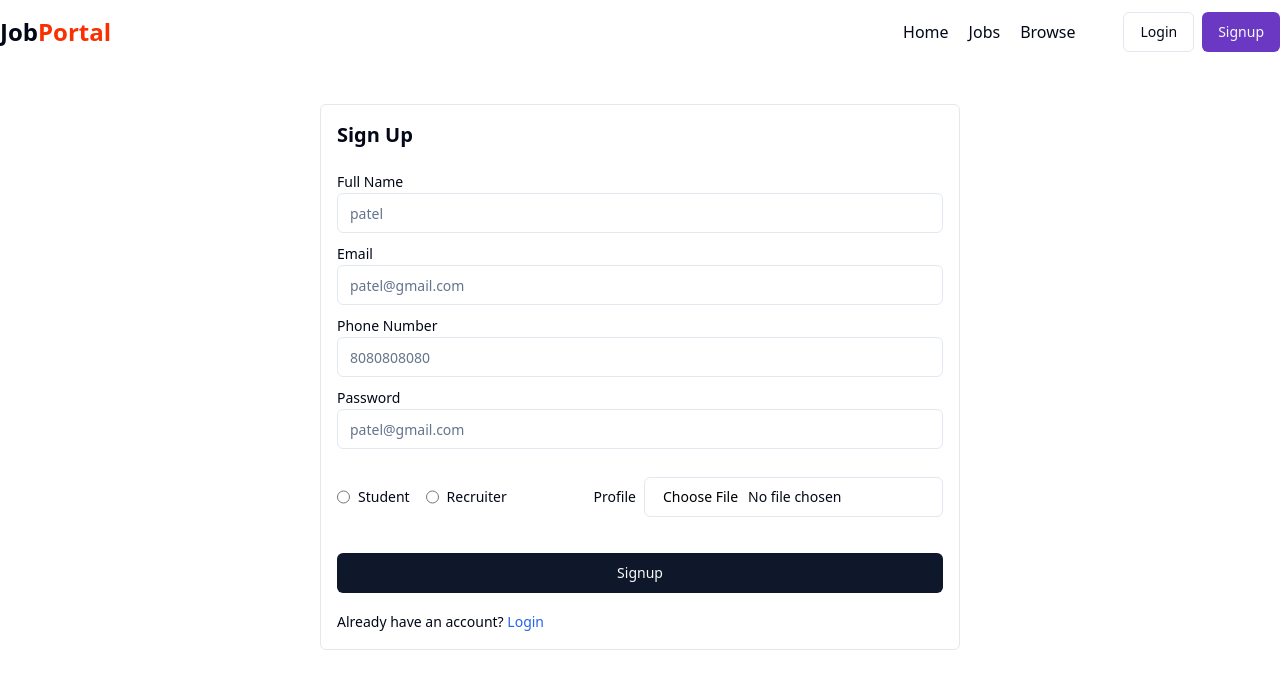
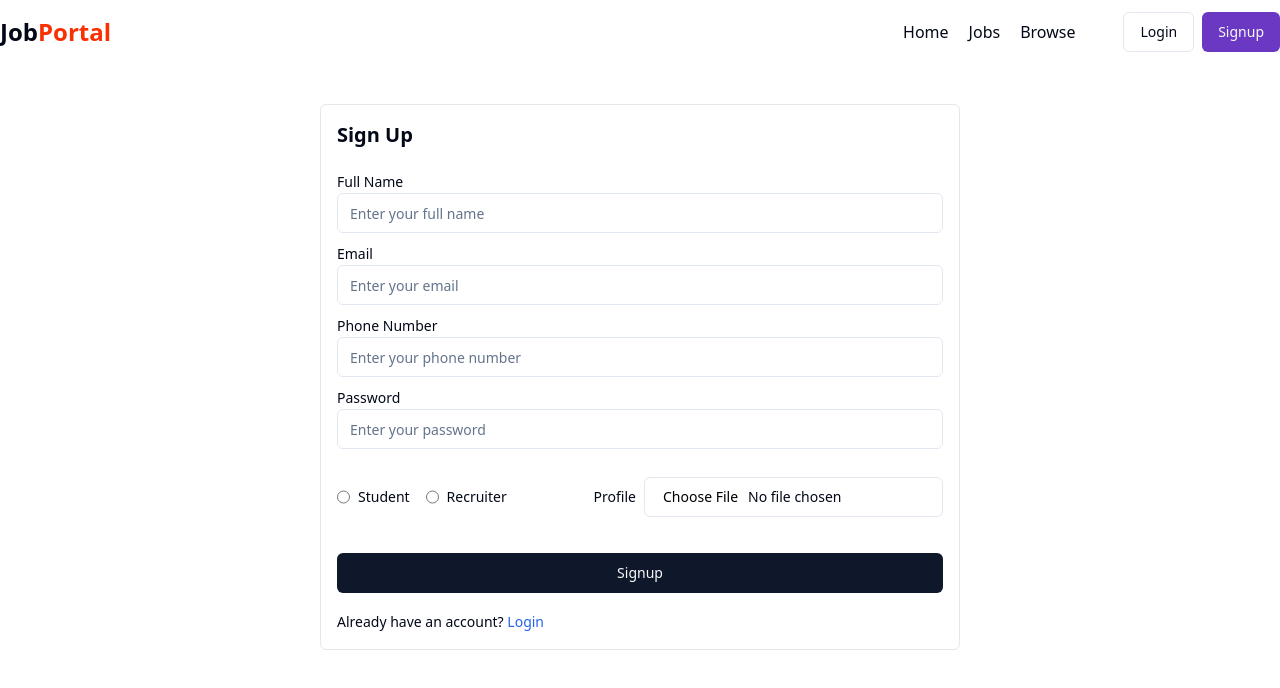
Before and after one commit to Shubham-tripathi0314/Job-Portal, a React (Vite) app in the folder frontend/: page /signup in a window 1280 px wide. Shown: the top 688 px of the page. Built offline with nearby package versions, Linux system fonts and the light colour scheme.

Commit message:
url the change

```diff
--- a/frontend/src/components/auth/Signup.jsx
+++ b/frontend/src/components/auth/Signup.jsx
@@ -1,119 +1,130 @@
-import React, { useEffect, useState } from 'react'
-import Navbar from '../shared/Navbar'
-import { Label } from '../ui/label'
-import { Input } from '../ui/input'
-import { RadioGroup } from '../ui/radio-group'
-import { Button } from '../ui/button'
-import { Link, useNavigate } from 'react-router-dom'
-import axios from 'axios'
-import { USER_API_END_POINT } from '@/utils/constant'
-import { toast } from 'sonner'
-import { useDispatch, useSelector } from 'react-redux'
-import { setLoading } from '@/redux/authSlice'
-import { Loader2 } from 'lucide-react'
+import React, { useEffect, useState } from 'react';
+import Navbar from '../shared/Navbar';
+import { Label } from '../ui/label';
+import { Input } from '../ui/input';
+import { RadioGroup } from '../ui/radio-group';
+import { Button } from '../ui/button';
+import { Link, useNavigate } from 'react-router-dom';
+import axios from 'axios';
+import { toast } from 'sonner';
+import { useDispatch, useSelector } from 'react-redux';
+import { setLoading } from '@/redux/authSlice';
+import { Loader2 } from 'lucide-react';
 
 const Signup = () => {
+    const [input, setInput] = useState({
+        fullname: '',
+        email: '',
+        phoneNumber: '',
+        password: '',
+        role: '',
+        file: null,
+    });
 
-    const [input, setInput] = useState({
-        fullname: "",
-        email: "",
-        phoneNumber: "",
-        password: "",
-        role: "",
-        file: ""
-    });
-    const {loading,user} = useSelector(store=>store.auth);
+    const { loading, user } = useSelector((store) => store.auth);
     const dispatch = useDispatch();
     const navigate = useNavigate();
 
     const changeEventHandler = (e) => {
         setInput({ ...input, [e.target.name]: e.target.value });
-    }
+    };
+
     const changeFileHandler = (e) => {
         setInput({ ...input, file: e.target.files?.[0] });
-    }
+    };
+
     const submitHandler = async (e) => {
         e.preventDefault();
-        const formData = new FormData();    //formdata object
-        formData.append("fullname", input.fullname);
-        formData.append("email", input.email);
-        formData.append("phoneNumber", input.phoneNumber);
-        formData.append("password", input.password);
-        formData.append("role", input.role);
+        const formData = new FormData();
+        formData.append('fullname', input.fullname);
+        formData.append('email', input.email);
+        formData.append('phoneNumber', input.phoneNumber);
+        formData.append('password', input.password);
+        formData.append('role', input.role);
         if (input.file) {
-            formData.append("file", input.file);
+            formData.append('file', input.file);
         }
 
         try {
             dispatch(setLoading(true));
-            const res = await axios.post(`$https://job-portals-30lp.onrender.com/register`, formData, {
-                headers: { 'Content-Type': "multipart/form-data" },
-                withCredentials: true,
-            });
+            const res = await axios.post(
+                `https://job-portals-30lp.onrender.com/api/v1/user/register`,
+                formData,
+                {
+                    headers: { 'Content-Type': 'multipart/form-data' },
+                    withCredentials: true,
+                }
+            );
             if (res.data.success) {
-                navigate("/login");
+                navigate('/login');
                 toast.success(res.data.message);
             }
         } catch (error) {
-            console.log(error);
-            toast.error(error.response.data.message);
-        } finally{
+            console.error(error);
+            const errorMessage =
+                error.response?.data?.message || 'Something went wrong!';
+            toast.error(errorMessage);
+        } finally {
             dispatch(setLoading(false));
         }
-    }
+    };
 
-    useEffect(()=>{
-        if(user){
-            navigate("/");
+    useEffect(() => {
+        if (user) {
+            navigate('/');
         }
-    },[])
+    }, [user, navigate]);
+
     return (
         <div>
             <Navbar />
-            <div className='flex items-center justify-center max-w-7xl mx-auto'>
-                <form onSubmit={submitHandler} className='w-1/2 border border-gray-200 rounded-md p-4 my-10'>
-                    <h1 className='font-bold text-xl mb-5'>Sign Up</h1>
-                    <div className='my-2'>
+            <div className="flex items-center justify-center max-w-7xl mx-auto">
+                <form
+                    onSubmit={submitHandler}
+                    className="w-1/2 border border-gray-200 rounded-md p-4 my-10"
+                >
+                    <h1 className="font-bold text-xl mb-5">Sign Up</h1>
+                    <div className="my-2">
                         <Label>Full Name</Label>
                         <Input
                             type="text"
                             value={input.fullname}
                             name="fullname"
                             onChange={changeEventHandler}
-                            placeholder="patel"
+                            placeholder="Enter your full name"
                         />
                     </div>
-                    <div className='my-2'>
+                    <div className="my-2">
                         <Label>Email</Label>
                         <Input
                             type="email"
                             value={input.email}
                             name="email"
                             onChange={changeEventHandler}
-                            placeholder="patel@gmail.com"
+                            placeholder="Enter your email"
                         />
                     </div>
-                    <div className='my-2'>
+                    <div className="my-2">
                         <Label>Phone Number</Label>
                         <Input
                             type="text"
                             value={input.phoneNumber}
                             name="phoneNumber"
                             onChange={changeEventHandler}
-                            placeholder="8080808080"
+                            placeholder="Enter your phone number"
                         />
                     </div>
-                    <div className='my-2'>
+                    <div className="my-2">
                         <Label>Password</Label>
                         <Input
                             type="password"
                             value={input.password}
                             name="password"
                             onChange={changeEventHandler}
-                            placeholder="patel@gmail.com"
+                            placeholder="Enter your password"
                         />
                     </div>
-                    <div className='flex items-center justify-between'>
+                    <div className="flex items-center justify-between">
                         <RadioGroup className="flex items-center gap-4 my-5">
                             <div className="flex items-center space-x-2">
                                 <Input
@@ -138,7 +149,7 @@ const Signup = () => {
                                 <Label htmlFor="r2">Recruiter</Label>
                             </div>
                         </RadioGroup>
-                        <div className='flex items-center gap-2'>
+                        <div className="flex items-center gap-2">
                             <Label>Profile</Label>
                             <Input
                                 accept="image/*"
@@ -148,14 +159,26 @@ const Signup = () => {
                             />
                         </div>
                     </div>
-                    {
-                        loading ? <Button className="w-full my-4"> <Loader2 className='mr-2 h-4 w-4 animate-spin' /> Please wait </Button> : <Button type="submit" className="w-full my-4">Signup</Button>
-                    }
-                    <span className='text-sm'>Already have an account? <Link to="/login" className='text-blue-600'>Login</Link></span>
+                    {loading ? (
+                        <Button className="w-full my-4">
+                            <Loader2 className="mr-2 h-4 w-4 animate-spin" />{' '}
+                            Please wait
+                        </Button>
+                    ) : (
+                        <Button type="submit" className="w-full my-4">
+                            Signup
+                        </Button>
+                    )}
+                    <span className="text-sm">
+                        Already have an account?{' '}
+                        <Link to="/login" className="text-blue-600">
+                            Login
+                        </Link>
+                    </span>
                 </form>
             </div>
         </div>
-    )
-}
+    );
+};
 
-export default Signup
+export default Signup;
```
